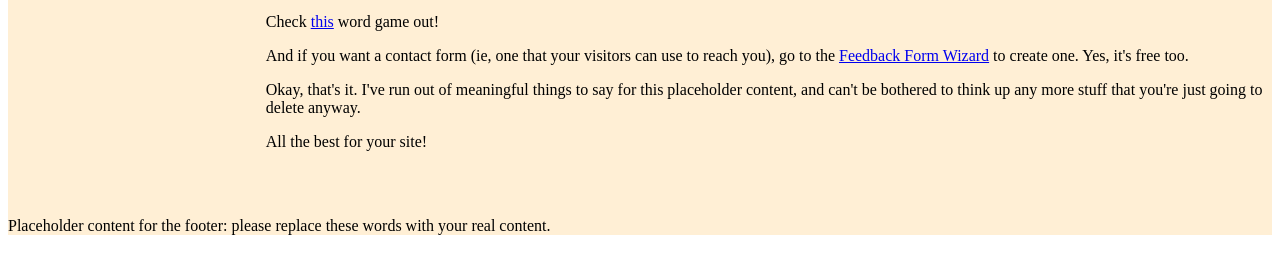
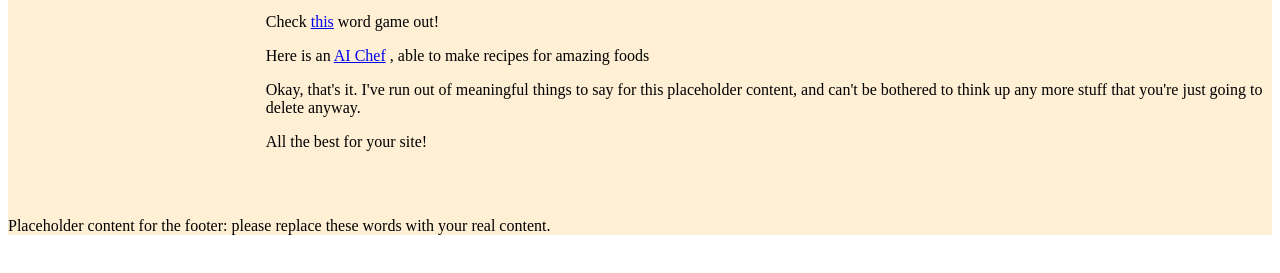
Before and after one commit to jvito1020/j, a plain HTML site: page projects.html in a window 1280 px wide. Shown: the part 189-462 px from the top of the page. Drawn offline with Linux system fonts and the light colour scheme.

Commit message:
Update projects.html

```diff
--- a/projects.html
+++ b/projects.html
@@ -41,9 +41,9 @@
                     word game out!
                 </p>
                 <p>
-                    And if you want a contact form (ie, one that your visitors can use to reach you), go to the
-                    <a href="aicook/index.html">Feedback Form Wizard</a>
-                    to create one. Yes, it's free too.
+                    Here is an
+                    <a href="aicook/index.html">AI Chef</a>
+                    , able to make recipes for amazing foods
                 </p>
                 <p>
                     Okay, that's it. I've run out of meaningful things to say for this placeholder content, and can't be
```
